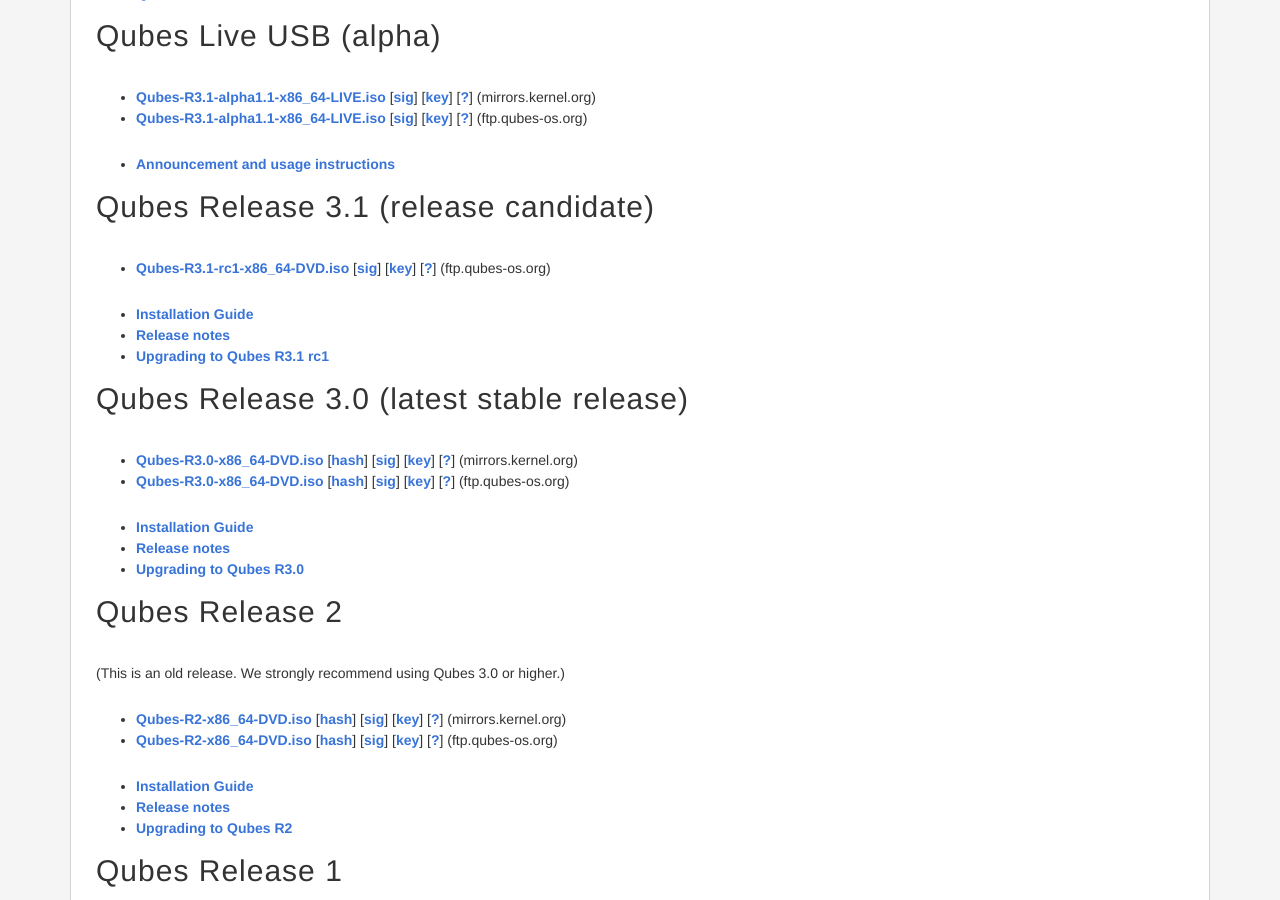
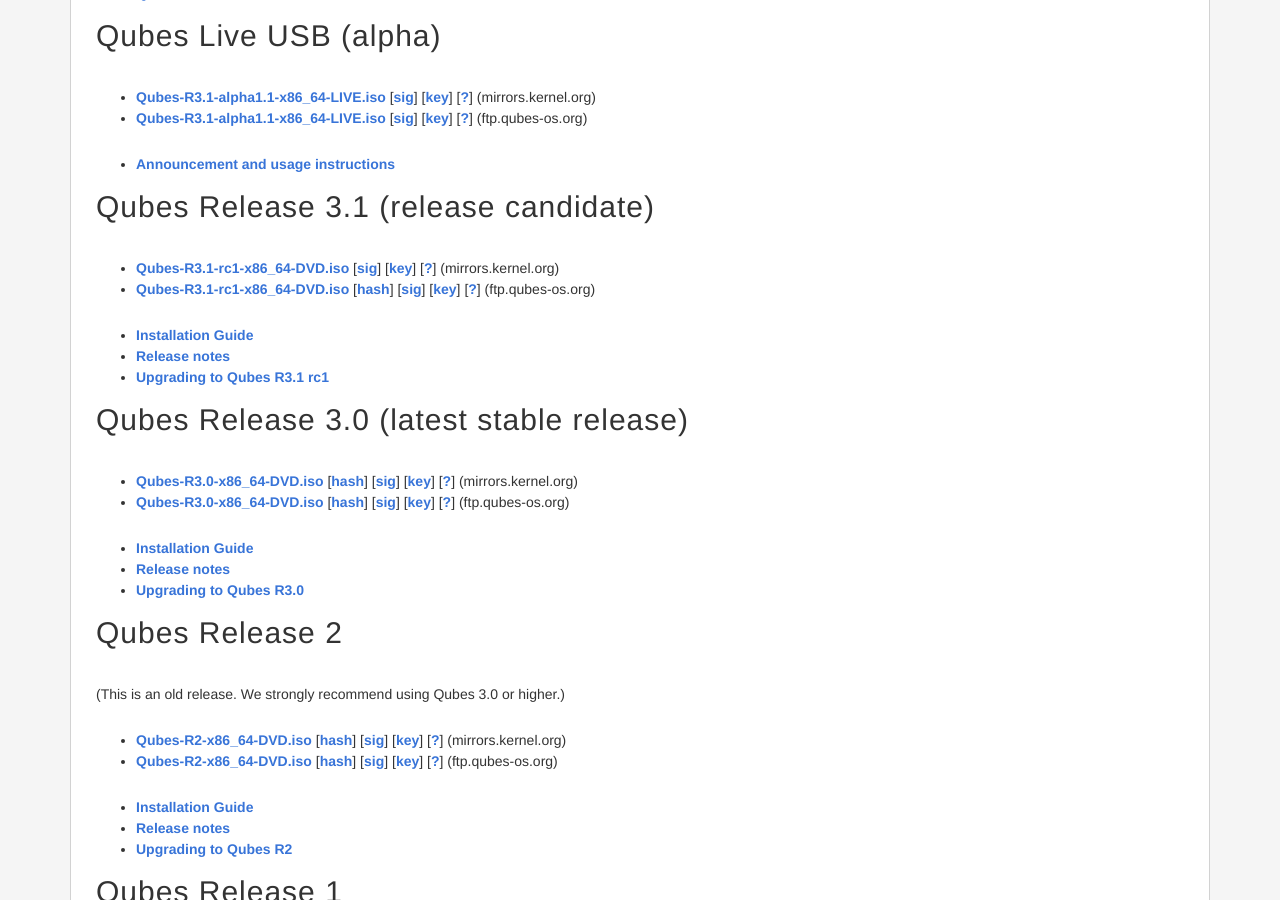
Before and after one commit to QubesOS/qubesos.github.io, a Jekyll site: the page built from pages/downloads.md, in a window 1280 px wide and 900 px high, scrolled down 411 px. Built offline with Jekyll 4.4.1, drawn with Linux system fonts in a browser that asks for light colours; some web fonts are replaced.

Commit message:
r3.1: Uncomment kernel org mirror and digests file on qubes-os.org

```diff
--- a/pages/downloads.md
+++ b/pages/downloads.md
@@ -36,16 +36,14 @@ Qubes Live USB (alpha)
 Qubes Release 3.1 (release candidate)
 -------------------------------------
 
-<!---
 -   [**Qubes-R3.1-rc1-x86_64-DVD.iso**](https://mirrors.kernel.org/qubes/iso/Qubes-R3.1-rc1-x86_64-DVD.iso)
-      [[hash](https://mirrors.kernel.org/qubes/iso/Qubes-R3.1-rc1-x86_64-DVD.iso.DIGESTS)]
+      <!---[[hash](https://mirrors.kernel.org/qubes/iso/Qubes-R3.1-rc1-x86_64-DVD.iso.DIGESTS)]--->
       [[sig](https://mirrors.kernel.org/qubes/iso/Qubes-R3.1-rc1-x86_64-DVD.iso.asc)]
       [[key](https://keys.qubes-os.org/keys/qubes-release-3-signing-key.asc)]
       [[?](/doc/verifying-signatures/)]
       (mirrors.kernel.org)
---->
 -   [**Qubes-R3.1-rc1-x86_64-DVD.iso**](https://ftp.qubes-os.org/iso/Qubes-R3.1-rc1-x86_64-DVD.iso)
-      <!---[[hash](https://ftp.qubes-os.org/iso/Qubes-R3.1-rc1-x86_64-DVD.iso.DIGESTS)]--->
+      [[hash](https://ftp.qubes-os.org/iso/Qubes-R3.1-rc1-x86_64-DVD.iso.DIGESTS)]
       [[sig](https://ftp.qubes-os.org/iso/Qubes-R3.1-rc1-x86_64-DVD.iso.asc)]
       [[key](https://keys.qubes-os.org/keys/qubes-release-3-signing-key.asc)]
       [[?](/doc/verifying-signatures/)]
```
